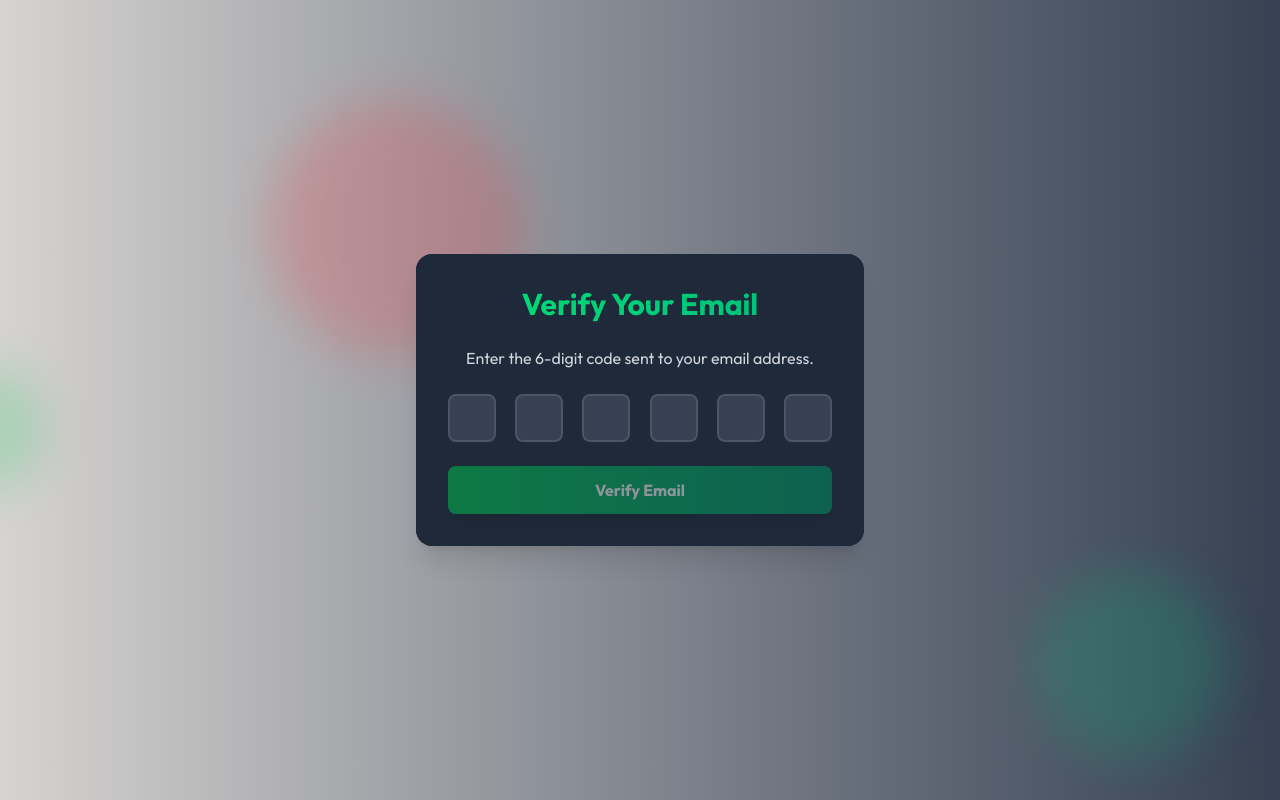
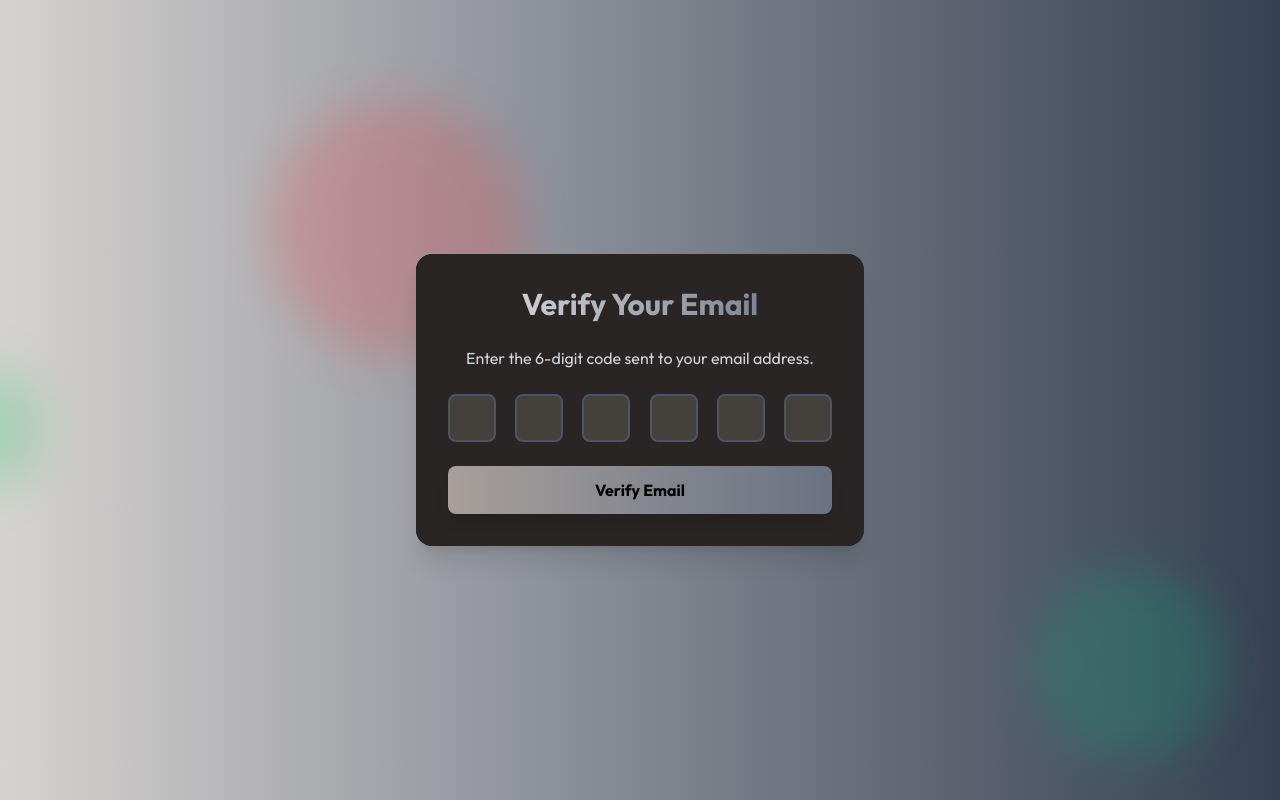
Before and after one commit to dev-debabrata/auth-mern, a React (Vite) app in the folder frontend/: page /verify-email in a window 1280 px wide. Built offline with nearby package versions, Linux system fonts and the light colour scheme.

Commit message:
modified

```diff
--- a/frontend/src/App.jsx
+++ b/frontend/src/App.jsx
@@ -26,8 +26,3 @@ function App() {
 }
 
 export default App;
-
-
-{/* <FloatingShape color='bg-green-500' size='w-64 h-64' top='-5%' left='10%' delay={0} />
-			<FloatingShape color='bg-emerald-500' size='w-48 h-48' top='70%' left='80%' delay={5} />
-			<FloatingShape color='bg-lime-500' size='w-32 h-32' top='40%' left='-10%' delay={2} /> */}
--- a/frontend/src/pages/EmailVerificationPage.jsx
+++ b/frontend/src/pages/EmailVerificationPage.jsx
@@ -14,7 +14,6 @@ const EmailVerificationPage = () => {
     const navigate = useNavigate();
 
     const { error, isLoading, verifyEmail } = useAuthStore();
-    // const isLoading = false;
 
     const handleChange = (index, value) => {
         const newCode = [...code];
@@ -73,9 +72,9 @@ const EmailVerificationPage = () => {
                 initial={{ opacity: 0, y: -50 }}
                 animate={{ opacity: 1, y: 0 }}
                 transition={{ duration: 0.5 }}
-                className='bg-gray-800 bg-opacity-50 backdrop-filter backdrop-blur-xl rounded-2xl shadow-2xl p-8 w-full max-w-md'
+                className='bg-stone-800 bg-opacity-50 backdrop-filter backdrop-blur-xl rounded-2xl shadow-2xl p-8 w-full max-w-md'
             >
-                <h2 className='text-3xl font-bold mb-6 text-center bg-gradient-to-r from-green-400 to-emerald-500 text-transparent bg-clip-text'>
+                <h2 className='text-3xl font-bold mb-6 text-center bg-gradient-to-r  from-stone-200 to-gray-500 text-transparent bg-clip-text'>
                     Verify Your Email
                 </h2>
                 <p className='text-center text-gray-300 mb-6'>Enter the 6-digit code sent to your email address.</p>
@@ -91,7 +90,7 @@ const EmailVerificationPage = () => {
                                 value={digit}
                                 onChange={(e) => handleChange(index, e.target.value)}
                                 onKeyDown={(e) => handleKeyDown(index, e)}
-                                className='w-12 h-12 text-center text-2xl font-bold bg-gray-700 text-white border-2 border-gray-600 rounded-lg focus:border-green-500 focus:outline-none'
+                                className='w-12 h-12 text-center text-2xl font-bold bg-stone-700 text-white border-2 border-gray-600 rounded-lg focus:border-stone-300 focus:outline-none'
                             />
                         ))}
                     </div>
@@ -101,7 +100,8 @@ const EmailVerificationPage = () => {
                         whileTap={{ scale: 0.95 }}
                         type='submit'
                         disabled={isLoading || code.some((digit) => !digit)}
-                        className='w-full bg-gradient-to-r from-green-500 to-emerald-600 text-white font-bold py-3 px-4 rounded-lg shadow-lg hover:from-green-600 hover:to-emerald-700 focus:outline-none focus:ring-2 focus:ring-green-500 focus:ring-opacity-50 disabled:opacity-50'
+                        className='w-full py-3 px-4 bg-gradient-to-r from-stone-400 to-gray-500 font-bold rounded-lg shadow-lg hover:from-stone-500
+						hover:to-gray-600 focus:outline-none focus:ring-2 focus:ring-stone-500 focus:ring-offset-2 focus:ring-offset-gray-900 transition duration-200'
                     >
                         {isLoading ? "Verifying..." : "Verify Email"}
                     </motion.button>
--- a/frontend/src/pages/LoginPage.jsx
+++ b/frontend/src/pages/LoginPage.jsx
@@ -5,6 +5,7 @@ import { LuLock } from "react-icons/lu";
 import Input from '../components/Input';
 import { Link } from 'react-router-dom';
 import { FiLoader } from 'react-icons/fi';
+import { useAuthStore } from '../store/authStore';
 
 
 
@@ -12,10 +13,11 @@ const LoginPage = () => {
     const [email, setEmail] = useState("");
     const [password, setPassword] = useState("");
 
-    const isLoading = false;
+    const { login, isLoading, error } = useAuthStore();
 
-    const handleLogin = (e) => {
+    const handleLogin = async (e) => {
         e.preventDefault();
+        await login(email, password);
     };
 
     return (
@@ -51,6 +53,7 @@ const LoginPage = () => {
                             Forgot password?
                         </Link>
                     </div>
+                    {error && <p className='text-red-500 font-semibold mb-2'>{error}</p>}
                     <motion.button
                         whileHover={{ scale: 1.02 }}
                         whileTap={{ scale: 0.98 }}
--- a/frontend/src/pages/SignUpPage.jsx
+++ b/frontend/src/pages/SignUpPage.jsx
@@ -58,6 +58,7 @@ const SignUpPage = () => {
                         value={password}
                         onChange={(e) => setPassword(e.target.value)} />
                     {error && <p className='text-red-500 font-semibold mt-2'>{error}</p>}
+
                     {/* password strength meter */}
                     <PasswordStrength password={password} />
                     <motion.button
```
